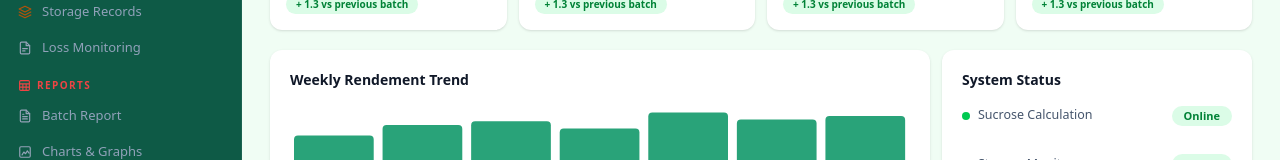
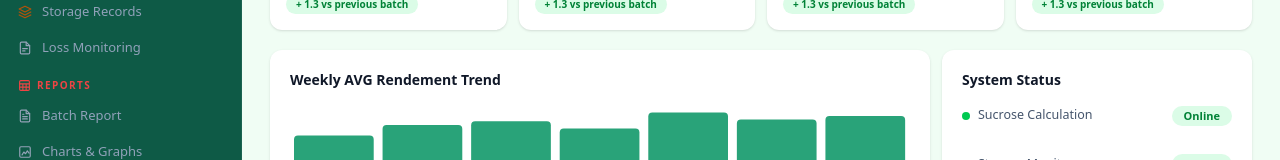
Before and after one commit to ayesh20/Sucropro-fontend, a React (Vite) app: page /dashboard in a window 1280 px wide. Shown: the part 426-586 px from the top of the page. Built offline with nearby package versions, Linux system fonts and the light colour scheme.

Commit message:
update dashboard

```diff
--- a/src/pages/Dashboard/dashboard.jsx
+++ b/src/pages/Dashboard/dashboard.jsx
@@ -138,7 +138,7 @@
 
           {/* Chart card */}
           <div className="bg-white rounded-xl p-5 shadow-sm">
-            <h4 className="text-sm font-bold text-gray-900 mb-3">Weekly Rendement Trend</h4>
+            <h4 className="text-sm font-bold text-gray-900 mb-3">Weekly AVG Rendement Trend</h4>
             <ResponsiveContainer width="100%" height={118}>
               <BarChart data={weeklyData} barSize={400} margin={{ left: 0, right: 0, top: 0, bottom: 0 }}>
                 <XAxis dataKey="day" axisLine={false} tickLine={false}
```
